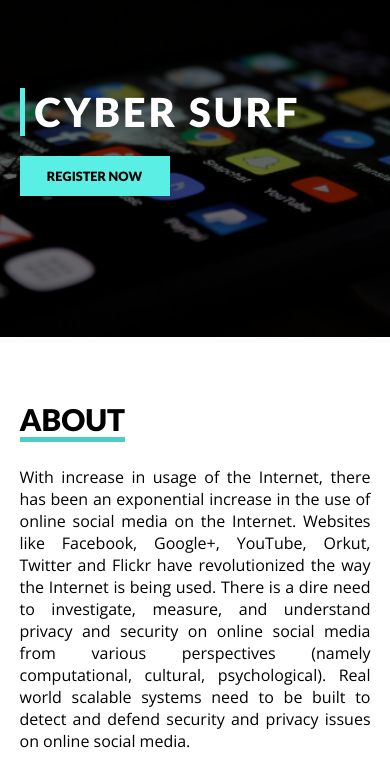
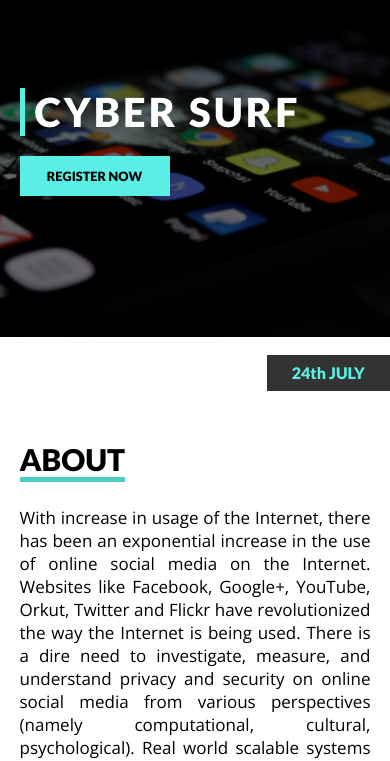
Before and after one commit to SarthakDandotiya/DSP_Event, a plain HTML site: page index.html in a window 390 px wide. Shown: the part 85-846 px from the top of the page. Drawn offline with nearby package versions, Linux system fonts and the light colour scheme.

Commit message:
Added flags for event date

```diff
--- a/index.html
+++ b/index.html
@@ -30,10 +30,19 @@
                 </button>
             </a>
         </div>
+
         <div class="addnlInfo">
             <div class="eventDate">
-                <!-- for alerts only -->
+                24th JULY
             </div>
+        </div>
+    </div>
+
+
+    <!-- Date Section (Mobile Only) -->
+    <div class="addnlInfo2">
+        <div class="eventDate2">
+            24th JULY
         </div>
     </div>
 
--- a/responsive.css
+++ b/responsive.css
@@ -11,6 +11,9 @@
     .section2 div{
         width: 90%;
         margin: 0 5%;
+    }
+    .submitButton{
+        margin-top: 0;
     }
 
 
@@ -49,6 +52,15 @@
     h3{
         font-size: 36px;
     }
+    .addnlInfo{
+        display: none;
+    }
+    .addnlInfo2{
+        margin-top: 1rem;
+    }
+    .eventDate2{
+        display: block;
+    }
     .registerButton{
         display: inline-block;
     }
@@ -69,7 +81,7 @@
         margin-top: 2rem;
     }
     h3{
-        margin-top: 4rem;
+        margin-top: 3rem;
         font-size: 30px;
     }
     .pkFix{
--- a/style.css
+++ b/style.css
@@ -43,7 +43,7 @@ button{
     font-weight: 900;
 }
 p{
-    font-size: 1em;
+    font-size: 17px;
     color: black;
     text-justify: inter-word;
 }
@@ -91,7 +91,6 @@ header ul li a img{
 }
 header ul li:nth-child(2){
     padding-top: 5px;
-    /* margin-right: 1%; */
 }
 .landingSection{
     background-image: url("images/bgDesktop.png");
@@ -108,6 +107,41 @@ header ul li:nth-child(2){
     display: flex;
     flex-direction: column;
     justify-content: center;
+}
+.addnlInfo{
+    width: 100%;
+    display: flex;
+    flex-direction: row;
+    justify-content: flex-end;
+    align-items: center;
+    font-family: 'Lato', sans-serif;
+}
+.eventDate{
+    background-color: var(--primary-teal);
+    padding: 0.5% 3%;
+    min-width: 100px;
+    text-align: center;
+    font-size: 16px;
+}
+.addnlInfo2{
+    width: 100%;
+    height: 2.5rem;
+    display: flex;
+    flex-direction: row;
+    justify-content: flex-end;
+    align-items: center;
+    font-family: 'Lato', sans-serif;
+}
+.eventDate2{
+    display: none;
+    color: var(--primary-teal);
+    background-color: var(--main-black);
+    min-width: 100px;
+    height: 2rem;
+    line-height: 2rem;
+    padding: 0.5% 3%;
+    text-align: center;
+    font-size: 16px;
 }
 
 
@@ -130,7 +164,7 @@ header ul li:nth-child(2){
     margin: 5% 5%;
 }
 .formSection form{
-    height: 80%;
+    /* height: 80%; */
     background-color: var(--main-black);
 }
 form{
@@ -172,6 +206,7 @@ form ul li input{
     cursor: pointer;
     color: var(--main-black);
     background-color: var(--primary-teal);
+    margin-top: 1.5rem;
 }
 .submitButton:hover{
     transition: 0.3s;
```
